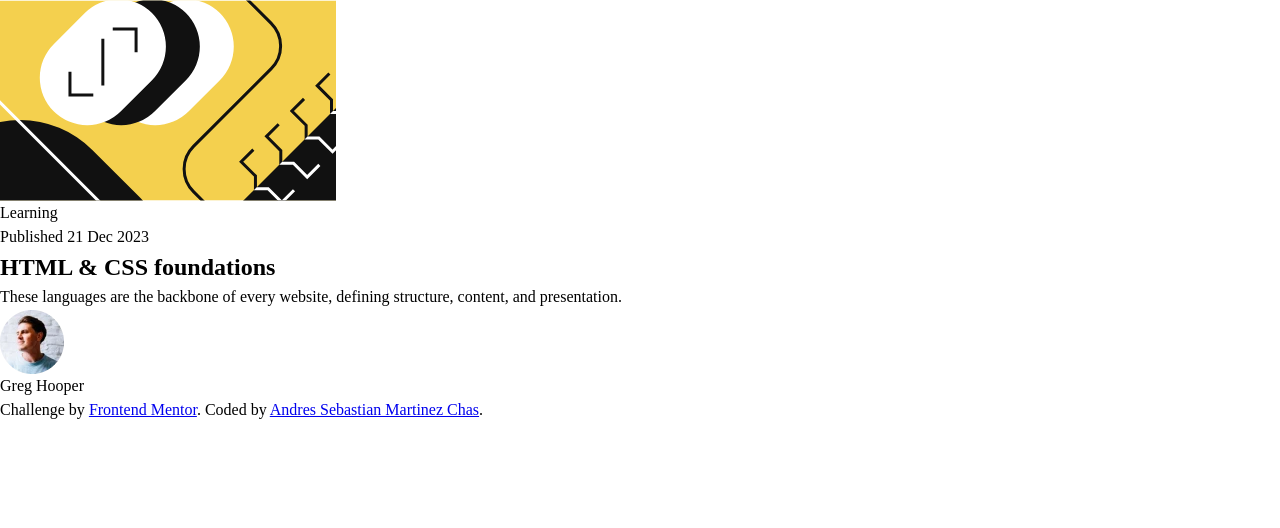
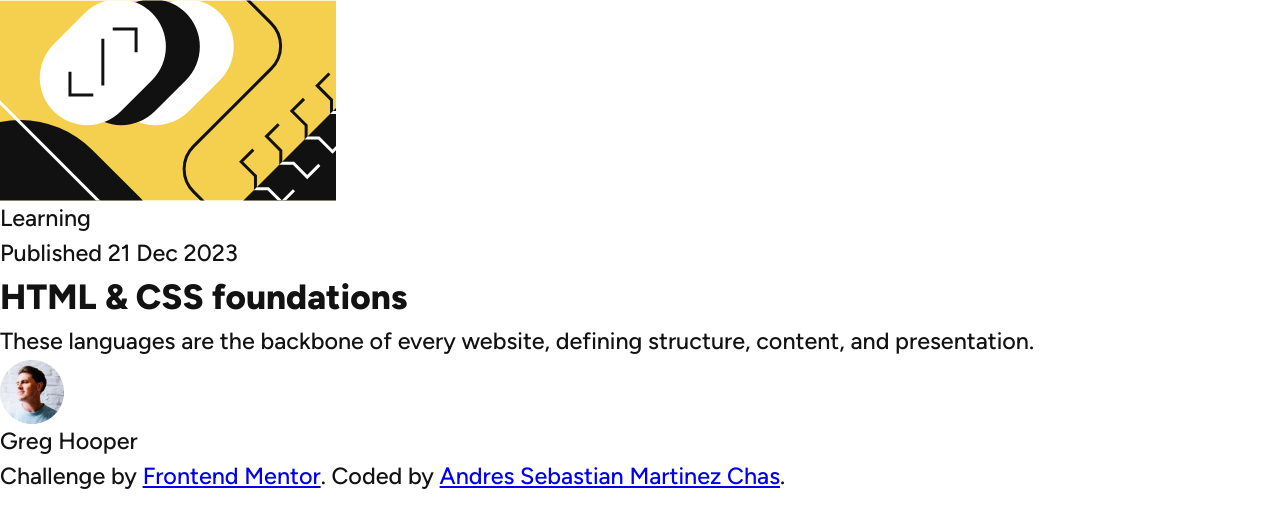
Before and after one commit to sebasmartinezchas/blog-preview-card, a plain HTML site: page index.html in a window 1280 px wide. Drawn offline with Linux system fonts and the light colour scheme.

Commit message:
style: add Figtree @font-face, custom properties, and set body font

```diff
--- a/styles.css
+++ b/styles.css
@@ -1,5 +1,24 @@
-/* 1. Use a more-intuitive box-sizing model */
-*, *::before, *::after {
+/* 1. Use a more-intuitive box-sizing model and fonts*/
+
+@font-face {
+    font-family: 'Figtree';
+    src: url('./assets/fonts/static/Figtree-Medium.ttf') format('truetype');
+    font-weight: 500;
+    font-style: normal;
+    font-display: swap;
+}
+
+@font-face {
+    font-family: 'Figtree';
+    src: url('./assets/fonts/static/Figtree-ExtraBold.ttf') format('truetype');
+    font-weight: 800;
+    font-style: normal;
+    font-display: swap;
+}
+
+*,
+*::before,
+*::after {
     box-sizing: border-box;
 }
 
@@ -20,21 +39,39 @@
     line-height: 1.5;
     /* 5. Improve text rendering */
     -webkit-font-smoothing: antialiased;
+    font-family: var(--ff-figtree);
+    font-weight: var(--fw-medium);
+    font-size: var(--fs-tp-1);
+    color: var(--clr-gray-950);
+    background-color: var(--clr-white);
 }
 
 /* 6. Improve media defaults */
-  img, picture, video, canvas, svg {
+img,
+picture,
+video,
+canvas,
+svg {
     display: block;
     max-width: 100%;
 }
 
 /* 7. Inherit fonts for form controls */
-  input, button, textarea, select {
+input,
+button,
+textarea,
+select {
     font: inherit;
 }
 
 /* 8. Avoid text overflows */
-  p, h1, h2, h3, h4, h5, h6 {
+p,
+h1,
+h2,
+h3,
+h4,
+h5,
+h6 {
     overflow-wrap: break-word;
 }
 
@@ -42,13 +79,36 @@
 p {
     text-wrap: pretty;
 }
-  h1, h2, h3, h4, h5, h6 {
+
+h1,
+h2,
+h3,
+h4,
+h5,
+h6 {
     text-wrap: balance;
 }
 
 /*
     10. Create a root stacking context
   */
-  #root, #__next {
+#root,
+#__next {
     isolation: isolate;
+
+
 }
+
+:root {
+    --clr-white: hsl(0, 0%, 100%);
+    --clr-yellow: hsl(47, 88%, 63%);
+    --clr-gray-500: hsl(0, 0%, 42%);
+    --clr-gray-950: hsl(0, 0%, 7%);
+    --ff-figtree: 'Figtree', sans-serif;
+    --fw-medium: 500;
+    --fw-extra-bold: 800;
+    --fs-tp-1: clamp(1.25rem, 1.162rem + 0.3756vw, 1.5rem);
+    --fs-tp-2:clamp(0.875rem, 0.831rem + 0.1878vw, 1rem);
+    --fs-tp-3:clamp(0.75rem, 0.706rem + 0.1878vw, 0.875rem);
+    --fs-tp-4:0.875rem;
+}
```
Lines whose indentation alone changed are shown as unchanged.
